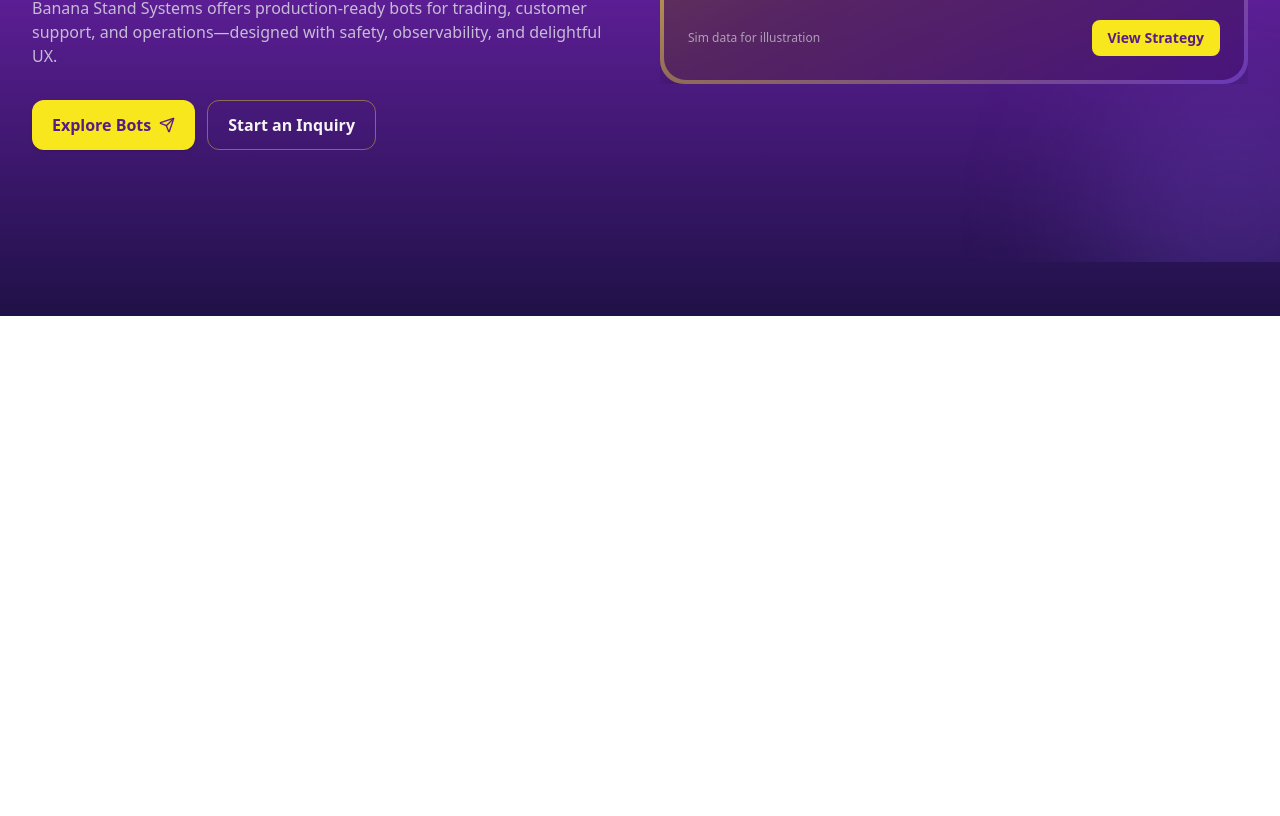
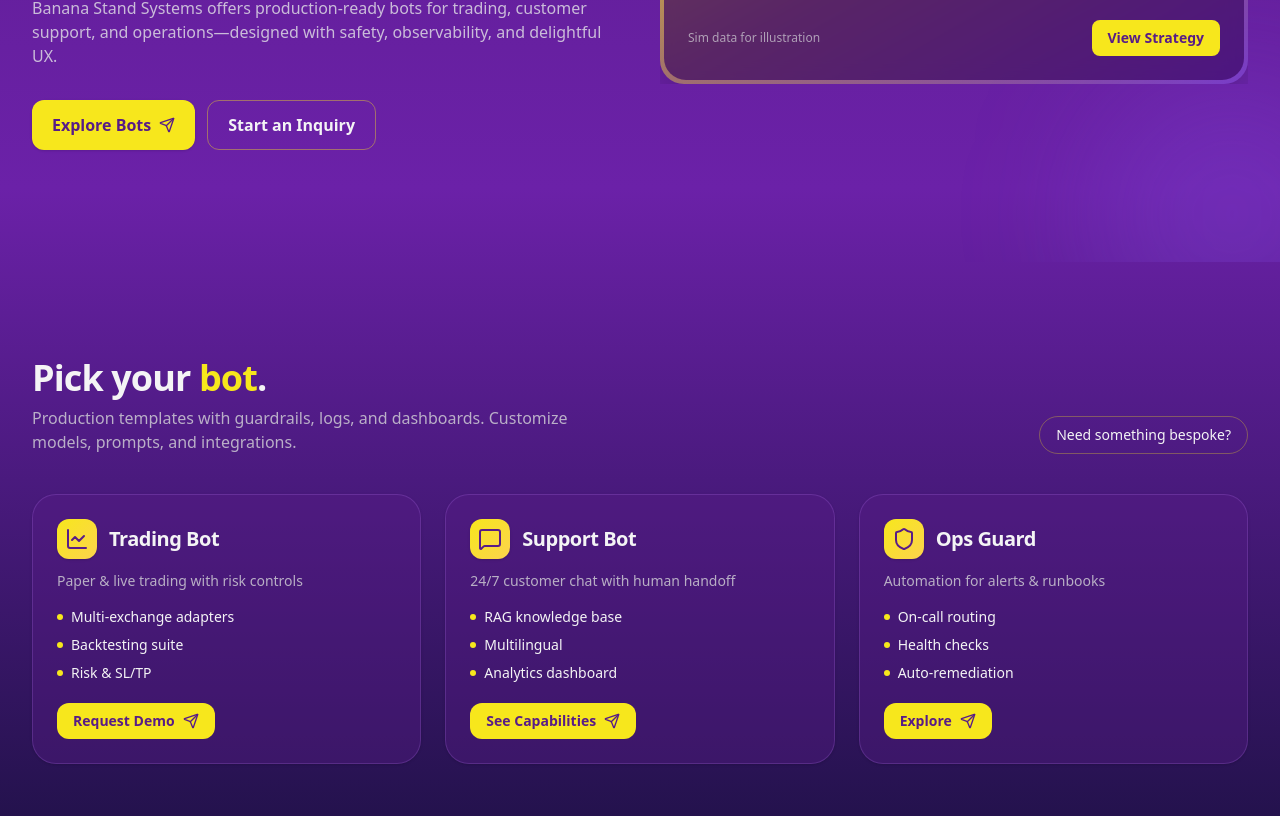
Before and after one commit to viv-stock/Banana_BFF, a React (Vite) app: page / in a window 1280 px wide. Shown: the part 484-1300 px from the top of the page. Before the commit the page ends 800 px from the top, so only its background shows below. Built offline with nearby package versions, Linux system fonts and the light colour scheme.

Commit message:
added Bots.jsx file

```diff
--- a/src/App.jsx
+++ b/src/App.jsx
@@ -1,10 +1,8 @@
 import { useState } from 'react'
-import reactLogo from './assets/react.svg'
-import viteLogo from '/vite.svg'
 import './App.css'
 import Navbar from './components/Nav'
 import About from './components/About'
-import Card from './components/Card'
+import Bots from './components/Bots'
 
 function App() {
   const [count, setCount] = useState(0)
@@ -14,7 +12,7 @@
       <>
         <Navbar />
         <About />
-        {/* <Card /> */}
+        <Bots />
       </>
     </div>
   )
--- /dev/null
+++ b/src/components/Bots.jsx
@@ -0,0 +1,67 @@
+import { LineChart, MessageSquare, Shield, Send } from "lucide-react";
+import { motion } from "framer-motion";
+
+const bots = [
+    {
+        name: "Trading Bot",
+        icon: <LineChart className="w-6 h-6" aria-hidden />,
+        tagline: "Paper & live trading with risk controls",
+        features: ["Multi-exchange adapters", "Backtesting suite", "Risk & SL/TP"],
+        cta: "Request Demo",
+    },
+    {
+        name: "Support Bot",
+        icon: <MessageSquare className="w-6 h-6" aria-hidden />,
+        tagline: "24/7 customer chat with human handoff",
+        features: ["RAG knowledge base", "Multilingual", "Analytics dashboard"],
+        cta: "See Capabilities",
+    },
+    {
+        name: "Ops Guard",
+        icon: <Shield className="w-6 h-6" aria-hidden />,
+        tagline: "Automation for alerts & runbooks",
+        features: ["On-call routing", "Health checks", "Auto-remediation"],
+        cta: "Explore",
+    },
+];
+
+const Bots = () => {
+    return (
+        <section id="bots" className="py-16 sm:py-24">
+            <div className="mx-auto max-w-7xl px-4 sm:px-6 lg:px-8">
+                <div className="flex items-end justify-between gap-4">
+                    <div>
+                        <h2 className="text-3xl sm:text-4xl font-black tracking-tight">Pick your <span className="text-[#F7E71C]">bot</span>.</h2>
+                        <p className="mt-2 text-zinc-300/80 max-w-prose">Production templates with guardrails, logs, and dashboards. Customize models, prompts, and integrations.</p>
+                    </div>
+                    <a href="#inquiry" className="hidden sm:inline-flex items-center gap-2 text-sm rounded-full border border-[#F7E71C]/30 px-4 py-2 hover:bg-[#F7E71C]/10">Need something bespoke?</a>
+                </div>
+
+
+                <div className="mt-10 grid grid-cols-1 md:grid-cols-2 lg:grid-cols-3 gap-6">
+                    {bots.map((b) => (
+                        <motion.article key={b.name} initial={{ opacity: 0, y: 12 }} whileInView={{ opacity: 1, y: 0 }} viewport={{ once: true }} transition={{ duration: 0.35 }} className="group rounded-3xl border border-purple-400/20 bg-purple-900/40 p-6 hover:border-[#F7E71C]/50 hover:bg-purple-900/60 transition-colors shadow">
+                            <div className="flex items-center gap-3">
+                                <div className="grid place-items-center w-10 h-10 rounded-xl bg-gradient-to-br from-[#F7E71C] to-amber-300 text-purple-900 shadow">{b.icon}</div>
+                                <h3 className="text-xl font-bold tracking-tight">{b.name}</h3>
+                            </div>
+                            <p className="mt-3 text-sm text-zinc-300/80">{b.tagline}</p>
+                            <ul className="mt-4 space-y-2 text-sm">
+                                {b.features.map((f) => (
+                                    <li key={f} className="flex items-center gap-2">
+                                        <span className="w-1.5 h-1.5 rounded-full bg-[#F7E71C]" aria-hidden></span>
+                                        <span>{f}</span>
+                                    </li>
+                                ))}
+                            </ul>
+                            <div className="mt-5">
+                                <button className="inline-flex items-center gap-2 rounded-xl bg-[#F7E71C] px-4 py-2 text-sm font-semibold text-purple-900 group-hover:shadow-lg">{b.cta} <Send className="w-4 h-4" /></button>
+                            </div>
+                        </motion.article>
+                    ))}
+                </div>
+            </div>
+        </section>
+    );
+};
+export default Bots;
```
